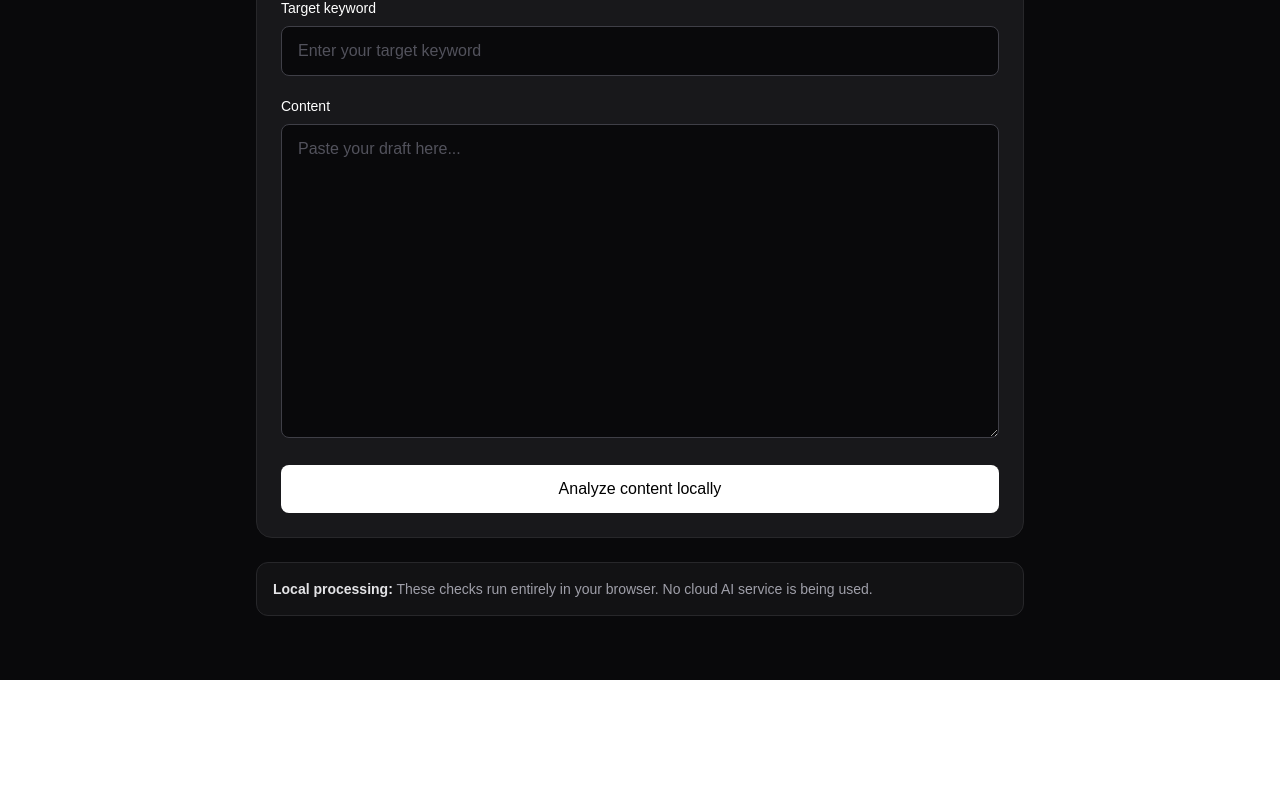
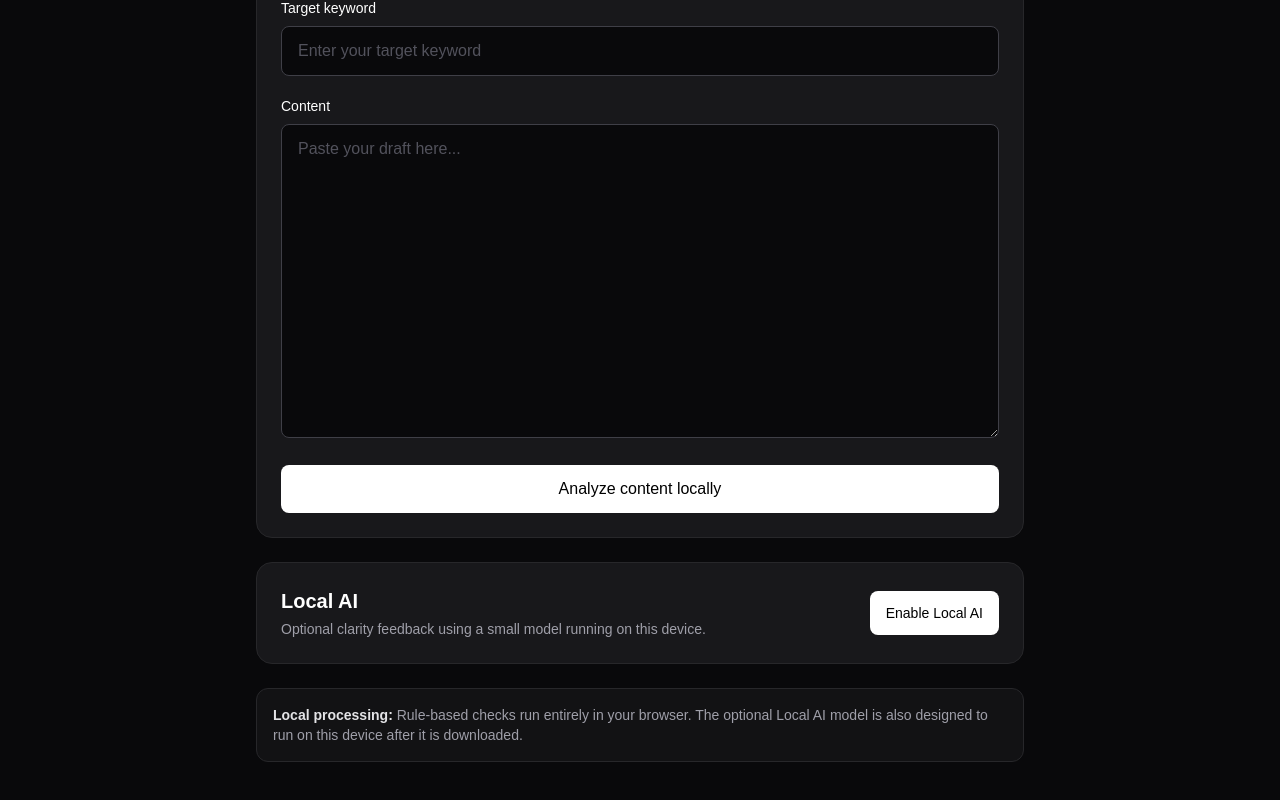
Before and after one commit to edumbao/draftlocal, a Next.js app: page / in a window 1280 px wide. Shown: the part 419-1219 px from the top of the page. Before the commit the page ends 1099 px from the top, so only its background shows below. Built offline with nearby package versions, Linux system fonts and the light colour scheme.

Commit message:
Add optional local AI model loading

```diff
--- a/package.json
+++ b/package.json
@@ -9,6 +9,7 @@
     "lint": "eslint"
   },
   "dependencies": {
+    "@mlc-ai/web-llm": "^0.2.85",
     "next": "16.4.0",
     "react": "19.3.0",
     "react-dom": "19.3.0"
--- a/src/app/page.tsx
+++ b/src/app/page.tsx
@@ -1,6 +1,10 @@
 "use client";
 
-import { useMemo, useState } from "react";
+import { useMemo, useRef, useState } from "react";
+import {
+  CreateMLCEngine,
+  type MLCEngine,
+} from "@mlc-ai/web-llm";
 
 type ReviewMode = "content" | "readme";
 type ResultStatus = "pass" | "warn" | "info";
@@ -49,6 +53,15 @@ export default function Home() {
   const [readmeResults, setReadmeResults] =
     useState<ReadmeAnalysisResult | null>(null);
 
+  const [aiStatus, setAiStatus] = useState<
+    "idle" | "loading" | "ready" | "error"
+  >("idle");
+
+  const [aiProgress, setAiProgress] = useState("");
+  const [aiError, setAiError] = useState("");
+
+  const engineRef = useRef<MLCEngine | null>(null);
+
   const normalizedKeyword = useMemo(
     () => keyword.trim().toLowerCase(),
     [keyword]
@@ -90,7 +103,10 @@ export default function Home() {
     const paragraphCount = paragraphs.length;
 
     const longParagraphCount = paragraphs.filter((paragraph) => {
-      const paragraphWords = paragraph.split(/\s+/).filter(Boolean);
+      const paragraphWords = paragraph
+        .split(/\s+/)
+        .filter(Boolean);
+
       return paragraphWords.length > 120;
     }).length;
 
@@ -101,15 +117,18 @@ export default function Home() {
       .filter(Boolean);
 
     const longSentenceCount = sentences.filter((sentence) => {
-      const sentenceWords = sentence.split(/\s+/).filter(Boolean);
+      const sentenceWords = sentence
+        .split(/\s+/)
+        .filter(Boolean);
+
       return sentenceWords.length > 30;
     }).length;
 
     const markdownLinkRegex = /\[([^\]]+)\]\(([^)]+)\)/g;
 
-    const links = Array.from(cleanContent.matchAll(markdownLinkRegex)).map(
-      (match) => match[2]
-    );
+    const links = Array.from(
+      cleanContent.matchAll(markdownLinkRegex)
+    ).map((match) => match[2]);
 
     const internalLinkCount = links.filter((url) => {
       return (
@@ -142,7 +161,8 @@ export default function Home() {
     ];
 
     const passedChecks = qualityChecks.filter(Boolean).length;
-    const attentionChecks = qualityChecks.length - passedChecks;
+    const attentionChecks =
+      qualityChecks.length - passedChecks;
 
     setContentResults({
       wordCount: words.length,
@@ -215,7 +235,8 @@ export default function Home() {
     ];
 
     const passedChecks = checks.filter(Boolean).length;
-    const attentionChecks = checks.length - passedChecks;
+    const attentionChecks =
+      checks.length - passedChecks;
 
     setReadmeResults({
       hasPurpose,
@@ -229,6 +250,43 @@ export default function Home() {
       passedChecks,
       attentionChecks,
     });
+  }
+
+  async function enableLocalAI() {
+    if (engineRef.current) {
+      setAiStatus("ready");
+      return;
+    }
+
+    try {
+      setAiStatus("loading");
+      setAiError("");
+      setAiProgress("Starting local AI...");
+
+      const engine = await CreateMLCEngine(
+        "Qwen2.5-0.5B-Instruct-q4f16_1-MLC",
+        {
+          initProgressCallback: (progress) => {
+            setAiProgress(progress.text);
+          },
+        }
+      );
+
+      engineRef.current = engine;
+
+      setAiStatus("ready");
+      setAiProgress("Local AI is ready.");
+    } catch (error) {
+      console.error(error);
+
+      setAiStatus("error");
+
+      setAiError(
+        error instanceof Error
+          ? error.message
+          : "Local AI failed to load."
+      );
+    }
   }
 
   return (
@@ -378,10 +436,86 @@ export default function Home() {
           />
         )}
 
+        <div className="mt-6 rounded-2xl border border-zinc-800 bg-zinc-900 p-6">
+          <div className="flex flex-col gap-4 sm:flex-row sm:items-center sm:justify-between">
+            <div>
+              <h2 className="text-xl font-semibold">
+                Local AI
+              </h2>
+
+              <p className="mt-1 text-sm text-zinc-400">
+                Optional clarity feedback using a small model running on this
+                device.
+              </p>
+            </div>
+
+            {aiStatus === "idle" && (
+              <button
+                type="button"
+                onClick={enableLocalAI}
+                className="rounded-lg bg-white px-4 py-3 text-sm font-medium text-black"
+              >
+                Enable Local AI
+              </button>
+            )}
+
+            {aiStatus === "ready" && (
+              <span className="rounded-lg border border-green-900/60 bg-green-950/30 px-4 py-2 text-sm font-medium text-green-300">
+                Model ready
+              </span>
+            )}
+          </div>
+
+          {aiStatus === "loading" && (
+            <div className="mt-5 rounded-lg border border-zinc-700 bg-zinc-950 p-4">
+              <p className="text-sm font-medium">
+                Loading local model...
+              </p>
+
+              <p className="mt-2 text-sm text-zinc-400">
+                {aiProgress}
+              </p>
+
+              <p className="mt-3 text-xs text-zinc-500">
+                The first load may take several minutes because the model needs
+                to be downloaded and cached.
+              </p>
+            </div>
+          )}
+
+          {aiStatus === "error" && (
+            <div className="mt-5 rounded-lg border border-red-900/60 bg-red-950/30 p-4">
+              <p className="font-medium text-red-300">
+                Local AI could not load.
+              </p>
+
+              <p className="mt-2 text-sm text-red-200/70">
+                {aiError}
+              </p>
+            </div>
+          )}
+
+          {aiStatus === "ready" && (
+            <div className="mt-5 rounded-lg border border-zinc-700 bg-zinc-950 p-4 text-sm text-zinc-400">
+              <p>Model: Qwen2.5 0.5B</p>
+
+              <p className="mt-1">
+                Processing location: this device
+              </p>
+
+              <p className="mt-1">
+                Cloud AI API: none
+              </p>
+            </div>
+          )}
+        </div>
+
         <div className="mt-6 rounded-xl border border-zinc-800 bg-zinc-900/60 p-4 text-sm text-zinc-400">
-          <strong className="text-zinc-200">Local processing:</strong>{" "}
-          These checks run entirely in your browser. No cloud AI service is
-          being used.
+          <strong className="text-zinc-200">
+            Local processing:
+          </strong>{" "}
+          Rule-based checks run entirely in your browser. The optional Local AI
+          model is also designed to run on this device after it is downloaded.
         </div>
       </div>
     </main>
```
Also changed, not shown: 1 other file (tests, documents, lock files or other folders).
